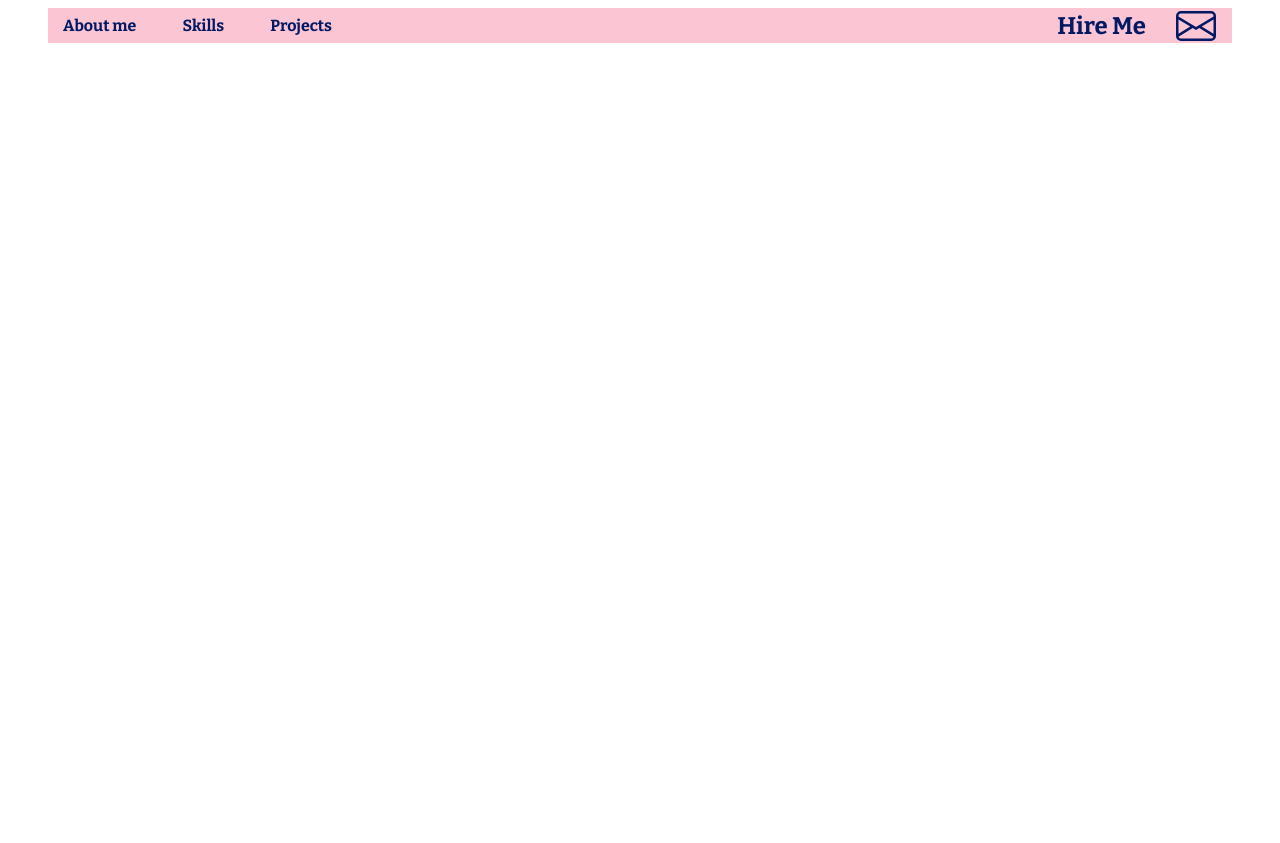
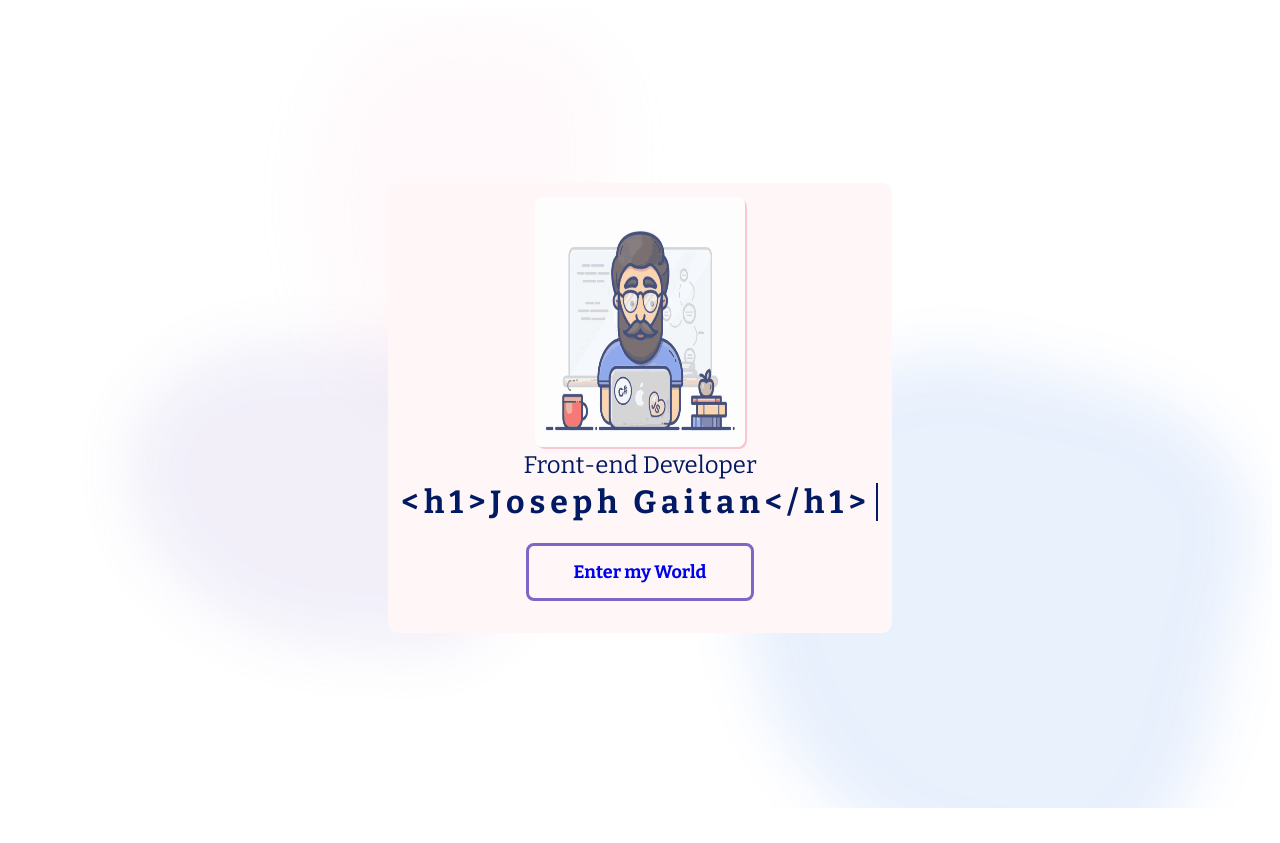
Before and after one commit to JosephGaitan/portfolio, a React (Vite) app: page / in a window 1280 px wide. After the commit the page ends 816 px from the top, so only its background shows below. Built offline with nearby package versions, Linux system fonts and the light colour scheme.

Commit message:
routing fix

```diff
--- a/src/components/Intro.jsx
+++ b/src/components/Intro.jsx
@@ -9,7 +9,7 @@ const Intro = () => {
         <img alt="img" src={imagen} />
         <p >Front-end Developer</p>
         <h1 className="text">{`<h1>Joseph Gaitan</h1>`}</h1>
-        <Link to="/">
+        <Link to="/home">
           <span className="button ">
             Enter my World
           </span>
--- a/src/main.jsx
+++ b/src/main.jsx
@@ -9,11 +9,11 @@ import Home from './pages/Home'
 
 const router =  createBrowserRouter([
   {
-    path:'/start',
+    path:'/',
     element: <Start />
   },
   {
-    path:'/',
+    path:'/home',
     element: <Home/>,
   }
 ])
```
